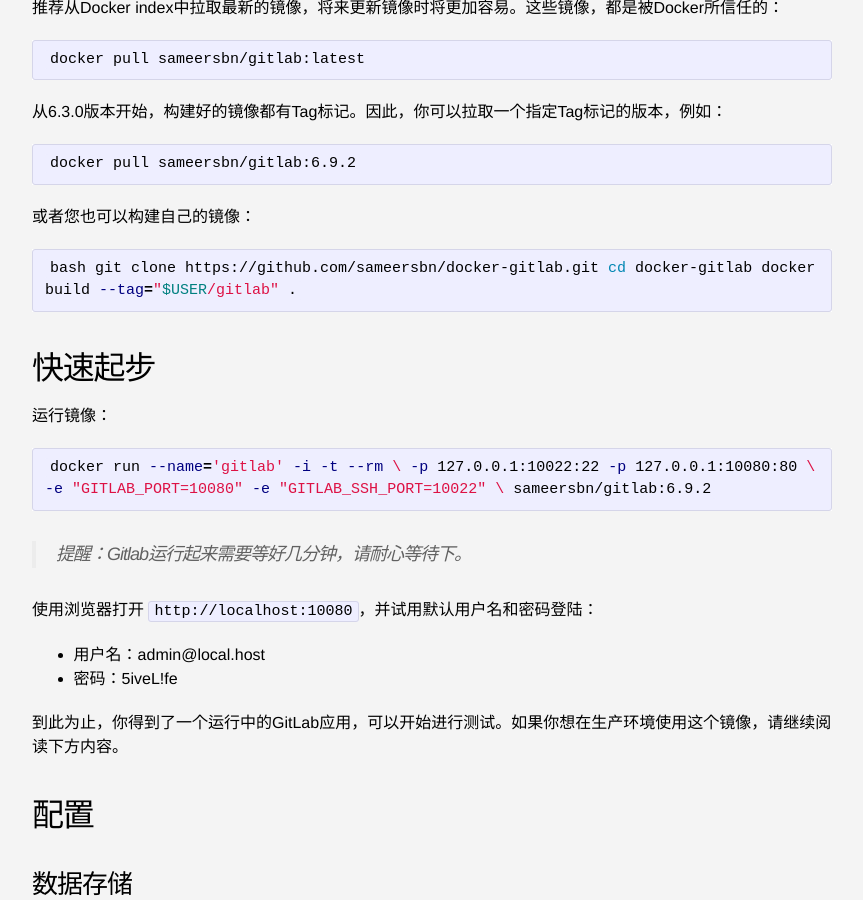
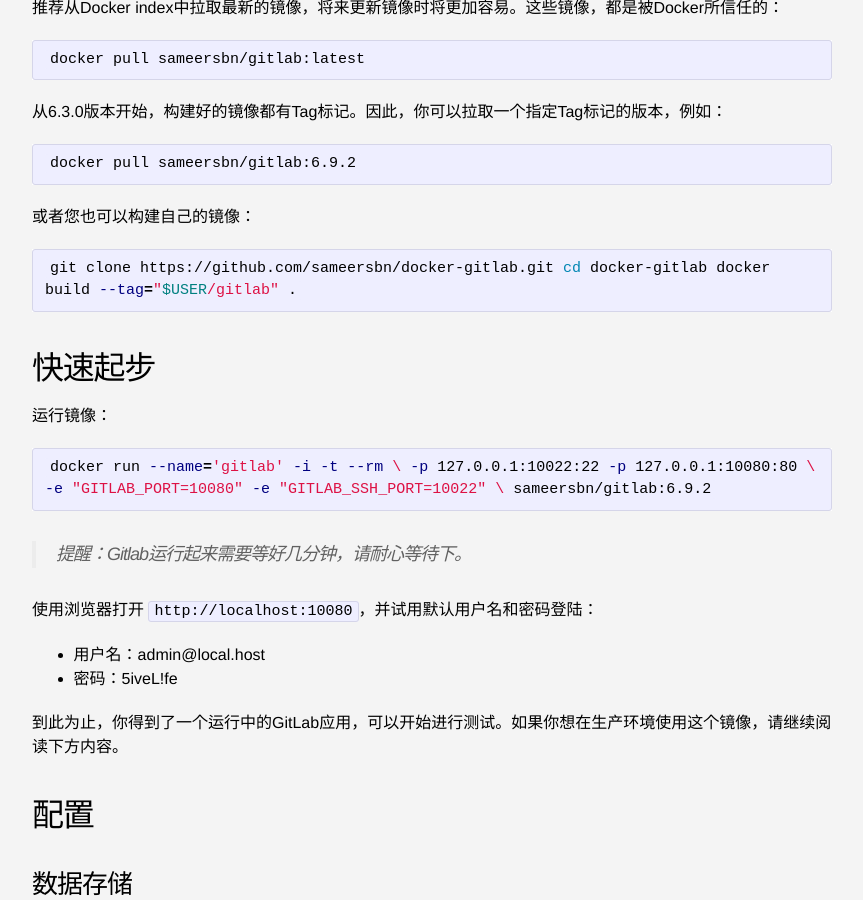
Before and after one commit to xiongsongsong/xiongsongsong.github.com, a Jekyll site: the page built from _posts/2014-06-01-在Docker中部署GitLab.markdown, in a window 1280 px wide and 900 px high, scrolled down 1758 px. Shown: the whole window, without its empty margins (208-1071 px from the left). Built offline with Jekyll 4.4.1, drawn with Linux system fonts in a browser that asks for light colours; comment, search, counter and statistics services are not loaded; some of the changed text lies outside the part shown.

Commit message:
remove bash

````diff
--- a/_posts/2014-06-01-在Docker中部署GitLab.markdown
+++ b/_posts/2014-06-01-在Docker中部署GitLab.markdown
@@ -74,7 +74,7 @@
 
 {% highlight bash %}
 
-bash git clone https://github.com/sameersbn/docker-gitlab.git cd docker-gitlab docker build --tag="$USER/gitlab" .
+git clone https://github.com/sameersbn/docker-gitlab.git cd docker-gitlab docker build --tag="$USER/gitlab" .
 
 {% endhighlight %}
 ## 快速起步
@@ -143,7 +143,7 @@
 
 {% highlight bash %}
 
-bash docker run --name=gitlab -i -t --rm \ -e "DB_HOST=192.168.1.100" -e "DB_NAME=gitlabhq_production" -e "DB_USER=gitlab" -e "DB_PASS=password" \ -v /opt/gitlab/data:/home/git/data \ sameersbn/gitlab:6.9.2 app:rake gitlab:setup
+docker run --name=gitlab -i -t --rm \ -e "DB_HOST=192.168.1.100" -e "DB_NAME=gitlabhq_production" -e "DB_USER=gitlab" -e "DB_PASS=password" \ -v /opt/gitlab/data:/home/git/data \ sameersbn/gitlab:6.9.2 app:rake gitlab:setup
 
 {% endhighlight %}
 > 提醒: 仅在第一次运行时使用上述设置
@@ -151,7 +151,7 @@
 这将完成GitLab数据库的初始化，现在，正常启动容器。
 {% highlight bash %}
 
-bash docker run --name=gitlab -d \ -e "DB_HOST=192.168.1.100" -e "DB_NAME=gitlabhq_production" -e "DB_USER=gitlab" -e "DB_PASS=password" \ -v /opt/gitlab/data:/home/git/data \ sameersbn/gitlab:6.9.2
+docker run --name=gitlab -d \ -e "DB_HOST=192.168.1.100" -e "DB_NAME=gitlabhq_production" -e "DB_USER=gitlab" -e "DB_PASS=password" \ -v /opt/gitlab/data:/home/git/data \ sameersbn/gitlab:6.9.2
 
 {% endhighlight %}
 
@@ -227,7 +227,7 @@
 
 {% highlight bash %}
 
-bash docker run --name=gitlab -d \ -e "DB_TYPE=postgres" -e "DB_HOST=192.168.1.100" -e "DB_NAME=gitlabhq_production" -e "DB_USER=gitlab" -e "DB_PASS=password" \ -v /opt/gitlab/data:/home/git/data \ sameersbn/gitlab:6.9.2
+docker run --name=gitlab -d \ -e "DB_TYPE=postgres" -e "DB_HOST=192.168.1.100" -e "DB_NAME=gitlabhq_production" -e "DB_USER=gitlab" -e "DB_PASS=password" \ -v /opt/gitlab/data:/home/git/data \ sameersbn/gitlab:6.9.2
 
 {% endhighlight %}
 
@@ -310,7 +310,7 @@
 
 {% highlight bash %}
 
-bash docker run --name=gitlab -i -t --rm \ -e "REDIS_HOST=192.168.1.100" -e "REDIS_PORT=6379" \ sameersbn/gitlab:6.9.2
+docker run --name=gitlab -i -t --rm \ -e "REDIS_HOST=192.168.1.100" -e "REDIS_PORT=6379" \ sameersbn/gitlab:6.9.2
 
 {% endhighlight %}
 
@@ -387,7 +387,7 @@
 本章节为您提供指导，以[加强服务器的安全性](https://raymii.org/s/tutorials/Strong_SSL_Security_On_nginx.html)。为了实现这一目标，我们需要更强有力的DHE参数：
 {% highlight bash %}
 
-bash openssl dhparam -out dhparam.pem 2048
+openssl dhparam -out dhparam.pem 2048
 
 {% endhighlight %}
 
@@ -649,13 +649,13 @@
 ```app:rake```命令允许您运行gitlab rake任务。要运行rake任务，只需要指定要执行的应用程序的任务：```app：rake```即可。例如，手机GitLab的运行时信息：
 {% highlight bash %}
 
-bash docker run --name=gitlab -d [OPTIONS] \ sameersbn/gitlab:6.9.2 app:rake gitlab:env:info
+docker run --name=gitlab -d [OPTIONS] \ sameersbn/gitlab:6.9.2 app:rake gitlab:env:info
 
 {% endhighlight %}
 同样，导入一个空仓库到GitLab中：
 {% highlight bash %}
 
-bash docker run --name=gitlab -d [OPTIONS] \ sameersbn/gitlab:6.9.2 app:rake gitlab:import:repos
+docker run --name=gitlab -d [OPTIONS] \ sameersbn/gitlab:6.9.2 app:rake gitlab:import:repos
 
 {% endhighlight %}
 
````
